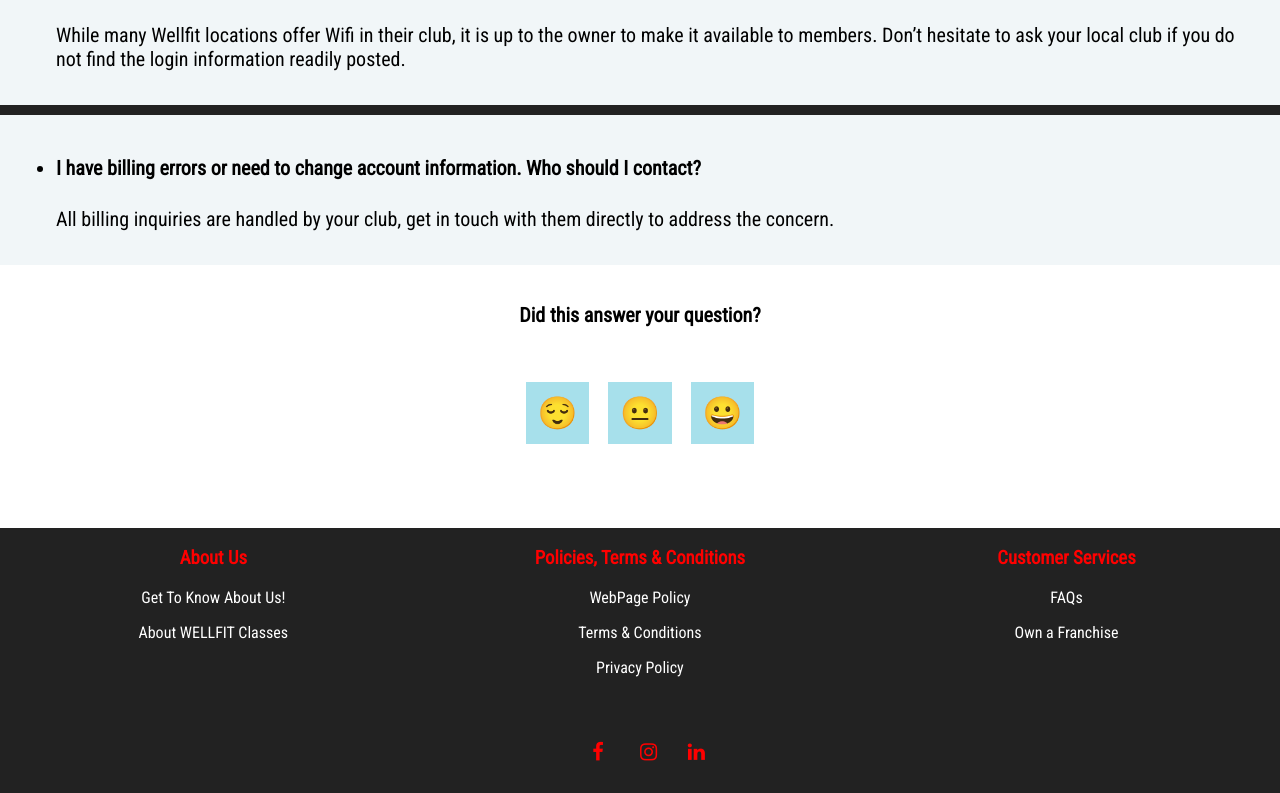
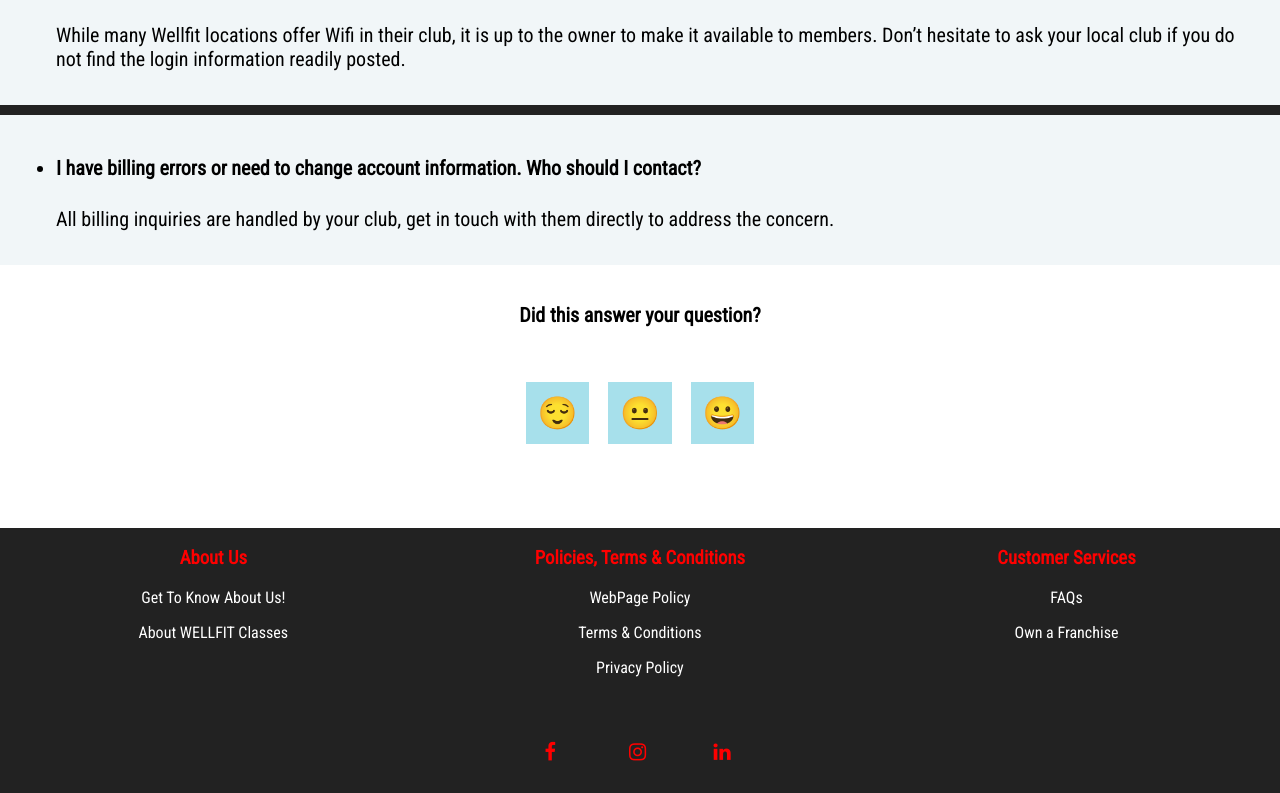
Before and after one commit to Swathipbhat/Wellfit-html, a plain HTML site: page about.html in a window 1280 px wide. Shown: the part 1699-2492 px from the top of the page. Drawn offline with Linux system fonts and the light colour scheme.

Commit message:
Update about.html

```diff
--- a/about.html
+++ b/about.html
@@ -479,9 +479,9 @@ document.getElementById("demo").innerHTML = "THANK YOU FOR YOUR RESPONSE!!!";
                 <p><a href="final.html" style="color:white;">Own a Franchise</a></p>
             </div>
         </div>
-            <a class="fa fa-facebook" href="https://www.fb.com"></a>
-            <a class="fa fa-instagram" href="https://www.instagram.com"></a>
-            <a class="fa fa-linkedin" href="https://www.linkedin.com"></a>
+            <a class="fa fa-facebook" href="https://www.fb.com"></a>&nbsp;&nbsp;&nbsp;&nbsp;&nbsp;&nbsp;&nbsp;&nbsp;&nbsp;&nbsp;
+            <a class="fa fa-instagram" href="https://www.instagram.com"></a>&nbsp;&nbsp;&nbsp;&nbsp;&nbsp;&nbsp;&nbsp;&nbsp;&nbsp;&nbsp;
+            <a class="fa fa-linkedin" href="https://www.linkedin.com"></a>&nbsp;&nbsp;&nbsp;&nbsp;&nbsp;&nbsp;
 
     </div>
 </body>
```
